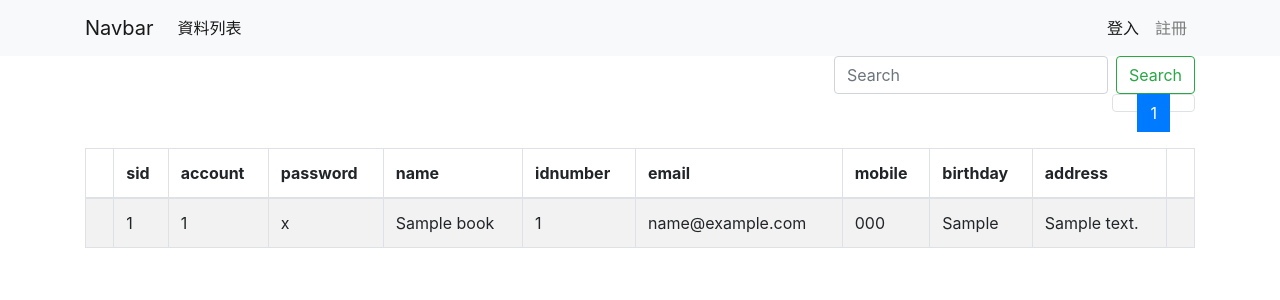
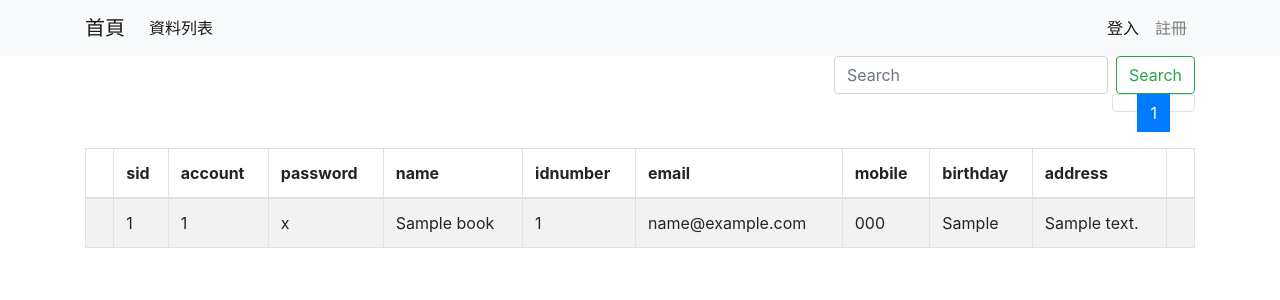
Before and after one commit to story801216/php-sql-project, a PHP site: page /mfee19-php/data-list.php in a window 1280 px wide. Shown: the top 300 px of the page. Run offline with PHP 8.4, Linux system fonts and the light colour scheme; tables that the repository leaves empty or names only in its code hold one stand-in row (values such as "Sample post"); some libraries are stand-ins or nearby versions.

Commit message:
新增首頁功能

```diff
--- a/zi-ting/partials/navbar.php
+++ b/zi-ting/partials/navbar.php
@@ -1,6 +1,6 @@
 <nav class="navbar navbar-expand-lg navbar-light bg-light">
     <div class="container">
-        <a class="navbar-brand" href="#">Navbar</a>
+        <a class="navbar-brand" href="index_.php">首頁</a>
         <button class="navbar-toggler" type="button" data-toggle="collapse" data-target="#navbarSupportedContent"
                 aria-controls="navbarSupportedContent" aria-expanded="false" aria-label="Toggle navigation">
             <span class="navbar-toggler-icon"></span>
```
